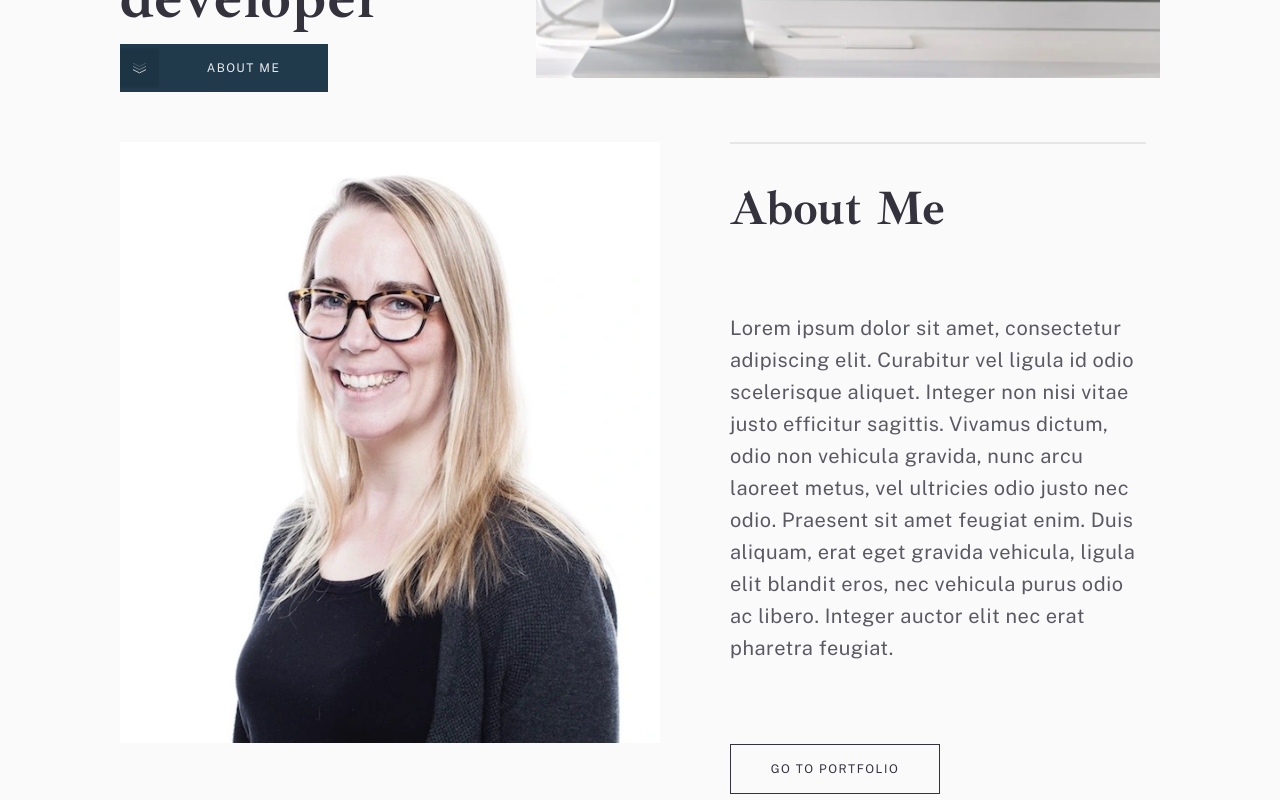
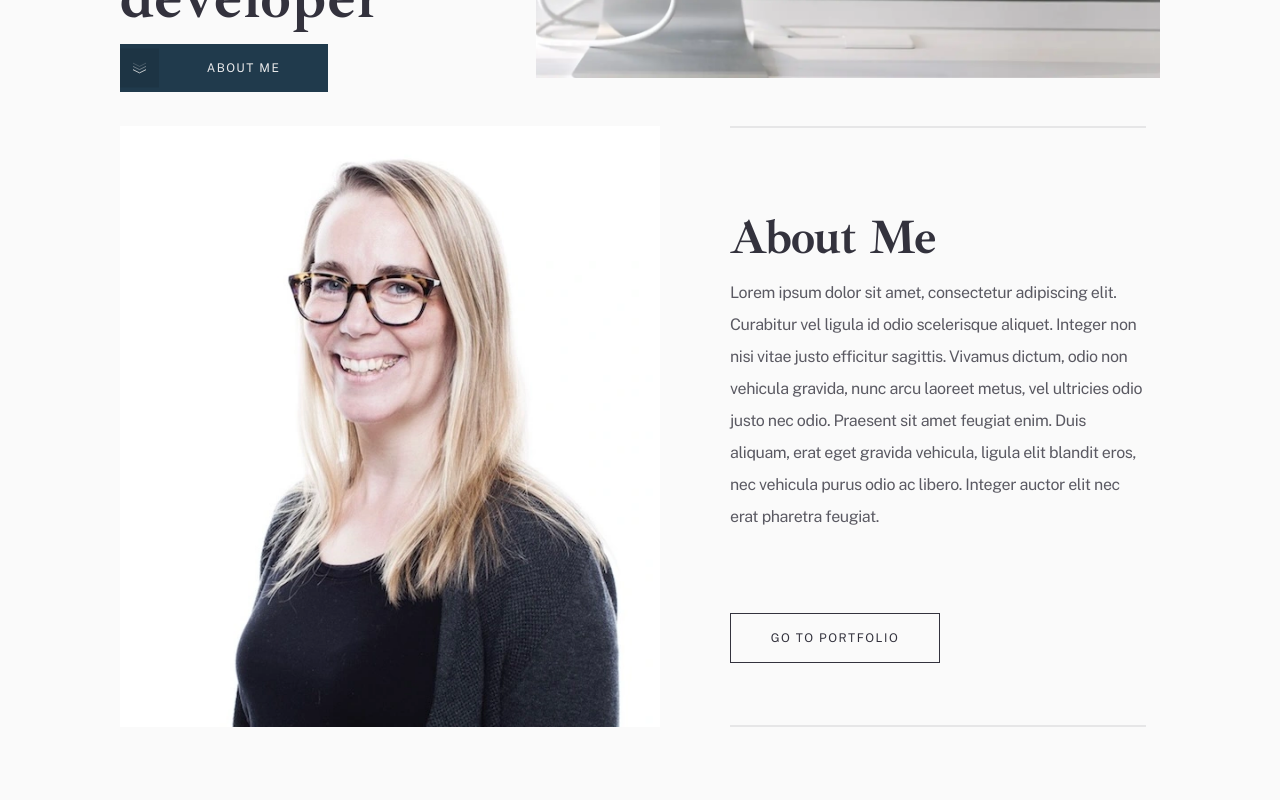
Before and after one commit to kellyky/Portfolio, a React (Vite) app: page / in a window 1280 px wide. Shown: the part 580-1380 px from the top of the page. Built offline with nearby package versions, Linux system fonts and the light colour scheme.

Commit message:
Fix styling in 'About Me' (LandingPage)
- Main / Landing page now uses flex/flex-col and no longer needs
  margin-y
- Article now wraps heading and paragraph
- h2/paragraph color and font-size fixed

```diff
--- a/src/components/About/About.jsx
+++ b/src/components/About/About.jsx
@@ -5,7 +5,7 @@ export default function About () {
   return (
       <section
         id='about-me'
-        className='flex flex-col gap-8 my-16
+        className='flex flex-col gap-8
         md:flex-row md:justify-center md:gap-14
         lg:flex-row
         '
@@ -39,19 +39,20 @@ export default function About () {
           font-public-sans
           '
         >
+          <article className='flex flex-col gap-4
+            text-greyish-dark-blue'>
             <h2 className='font-ibarra font-bold
               text-4xl xl:text-5xl
-            tracking-normal text-greyish-dark-blue
+              tracking-tight
               md:pt-6
             '
             >About Me
             </h2>
-          <article className='
-            text-base text-greyish-dark-blue opacity-80 leading-8
-            lg:tracking-wide lg:text-lg
-            xl:tracking-wide xl:text-xl
+            <p className='text-base/8 font-thin opacity-80
+              tracking-tight font-public-sans
               '
             >Lorem ipsum dolor sit amet, consectetur adipiscing elit. Curabitur vel ligula id odio scelerisque aliquet. Integer non nisi vitae justo efficitur sagittis. Vivamus dictum, odio non vehicula gravida, nunc arcu laoreet metus, vel ultricies odio justo nec odio. Praesent sit amet feugiat enim. Duis aliquam, erat eget gravida vehicula, ligula elit blandit eros, nec vehicula purus odio ac libero. Integer auctor elit nec erat pharetra feugiat.
+            </p>
           </article>
           <Link to='/portfolio'>
             <Button
--- a/src/pages/LandingPage.jsx
+++ b/src/pages/LandingPage.jsx
@@ -8,7 +8,10 @@ export default function LandingPage () {
 
   return (
     <main className={
-      `size-full grow-1 self-center px-8 lg:px-30
+      `flex flex-col size-full grow self-center
+      gap-8 px-8
+      md:gap-12
+      lg:px-30
       ${modalState ? 'blur-xs overflow-hidden' : ''}`
       }
     >
```
Lines whose indentation alone changed are shown as unchanged.
